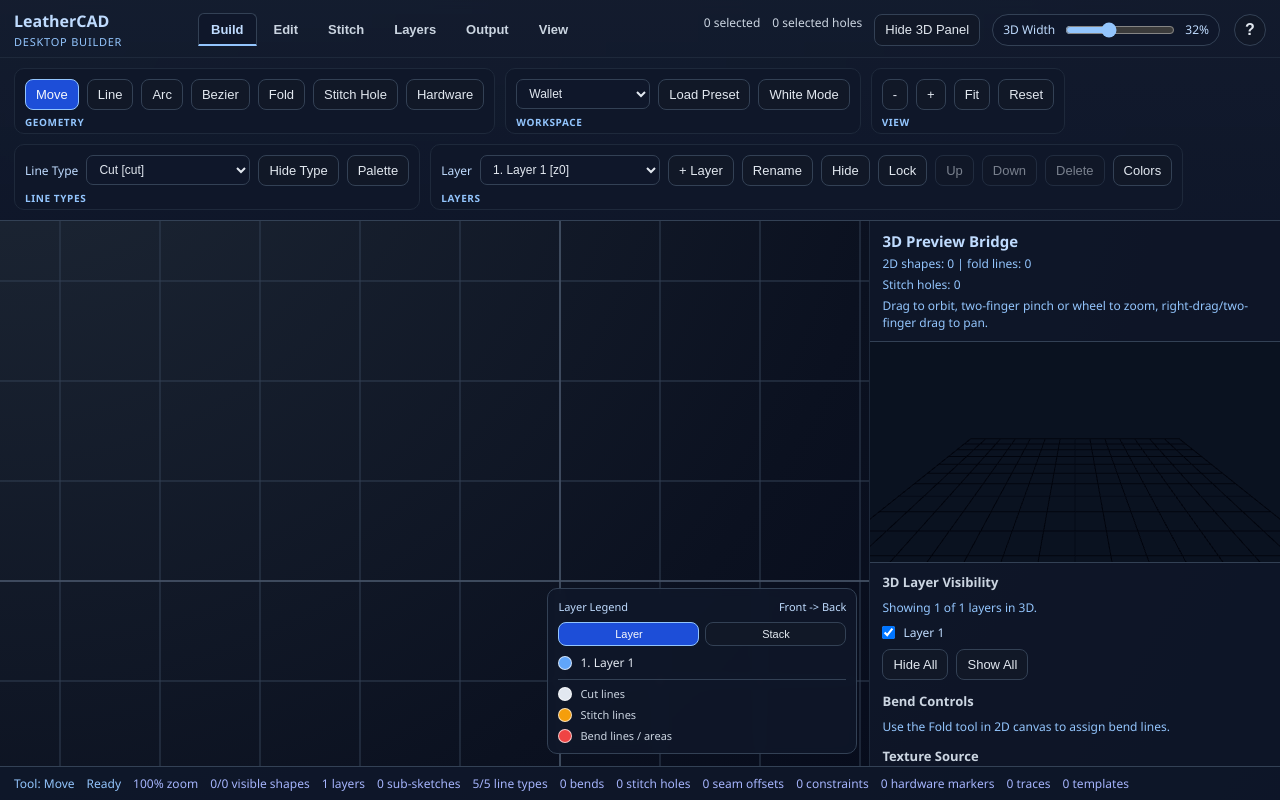
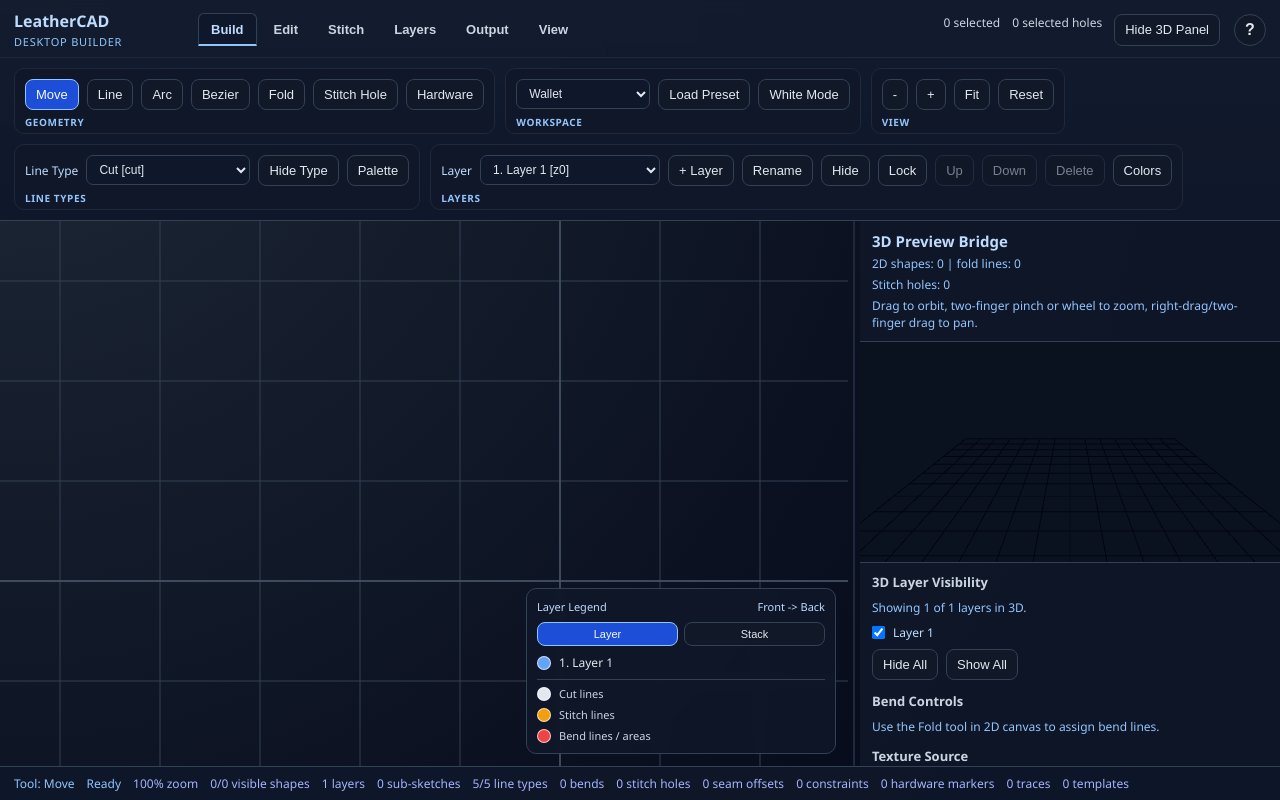
Before and after one commit to ahzs645/LeatherCad, a React (Vite) app: page / in a window 1280 px wide. Built offline with nearby package versions, Linux system fonts and the light colour scheme.

Commit message:
Add resizable 3D preview controls

```diff
--- a/src/app/styles/App.css
+++ b/src/app/styles/App.css
@@ -163,22 +163,6 @@
   gap: 12px;
   font-size: 12px;
   color: var(--text-subtle);
-}
-
-.desktop-preview-width-control {
-  display: inline-flex;
-  align-items: center;
-  gap: 8px;
-  padding: 4px 10px;
-  border: 1px solid var(--border-color);
-  border-radius: 999px;
-  background: var(--surface-input);
-  color: var(--text-muted-strong);
-}
-
-.desktop-preview-width-control input {
-  width: 110px;
-  accent-color: var(--accent-border);
 }
 
 .desktop-ribbon-panel {
@@ -436,6 +420,35 @@ button:disabled {
   min-width: 0;
   display: grid;
   grid-template-columns: minmax(0, 1fr) minmax(330px, 32vw);
+}
+
+.workspace.desktop .canvas-pane {
+  border-right: 0;
+}
+
+.workspace-splitter {
+  min-height: 0;
+  position: relative;
+  cursor: col-resize;
+  touch-action: none;
+}
+
+.workspace-splitter::before {
+  content: '';
+  position: absolute;
+  top: 0;
+  bottom: 0;
+  left: 50%;
+  width: 2px;
+  transform: translateX(-50%);
+  border-radius: 999px;
+  background: var(--border-soft);
+  transition: background-color 120ms ease;
+}
+
+.workspace-splitter:hover::before,
+.workspace-splitter.active::before {
+  background: var(--accent-border);
 }
 
 .canvas-pane {
--- a/src/features/editor/EditorApp.tsx
+++ b/src/features/editor/EditorApp.tsx
@@ -1,4 +1,4 @@
-import { useRef, useState, type CSSProperties } from 'react'
+import { useCallback, useEffect, useRef, useState, type CSSProperties, type PointerEvent as ReactPointerEvent } from 'react'
 import '../../app/styles/App.css'
 import {
   uid,
@@ -88,6 +88,10 @@ import { useSelectionActions } from './hooks/useSelectionActions'
 import { useThemeActions } from './hooks/useThemeActions'
 import { useEditorPanelState } from './hooks/useEditorPanelState'
 
+const DESKTOP_PREVIEW_MIN_WIDTH_PX = 300
+const DESKTOP_CANVAS_MIN_WIDTH_PX = 420
+const DESKTOP_SPLITTER_WIDTH_PX = 12
+
 export function EditorApp() {
   const initialLayerIdRef = useRef(uid())
   const [lineTypes, setLineTypes] = useState<LineType[]>(() => createDefaultLineTypes())
@@ -122,7 +126,8 @@ export function EditorApp() {
   const [cursorPoint, setCursorPoint] = useState<Point | null>(null)
   const [status, setStatus] = useState('Ready')
   const [showThreePreview, setShowThreePreview] = useState(true)
-  const [desktopPreviewWidthPercent, setDesktopPreviewWidthPercent] = useState(32)
+  const [desktopPreviewWidthPx, setDesktopPreviewWidthPx] = useState(420)
+  const [isDesktopPreviewResizing, setIsDesktopPreviewResizing] = useState(false)
   const [isMobileLayout, setIsMobileLayout] = useState(false)
   const [mobileViewMode, setMobileViewMode] = useState<MobileViewMode>('editor')
   const [showMobileMenu, setShowMobileMenu] = useState(false)
@@ -218,6 +223,7 @@ export function EditorApp() {
   const svgInputRef = useRef<HTMLInputElement | null>(null)
   const tracingInputRef = useRef<HTMLInputElement | null>(null)
   const templateImportInputRef = useRef<HTMLInputElement | null>(null)
+  const workspaceRef = useRef<HTMLElement | null>(null)
   const lastSnapshotRef = useRef<EditorSnapshot | null>(null)
   const lastSnapshotSignatureRef = useRef<string | null>(null)
   const applyingHistoryRef = useRef(false)
@@ -810,6 +816,86 @@ export function EditorApp() {
     setStatus(`Tool selected: ${toolLabel(nextTool)}`)
   }
 
+  const clampDesktopPreviewWidth = useCallback((value: number) => {
+    const workspaceWidth = workspaceRef.current?.clientWidth ?? 0
+    if (workspaceWidth <= 0) {
+      return Math.max(value, DESKTOP_PREVIEW_MIN_WIDTH_PX)
+    }
+
+    const computedMax = workspaceWidth - DESKTOP_CANVAS_MIN_WIDTH_PX - DESKTOP_SPLITTER_WIDTH_PX
+    const maxPreviewWidth = Math.max(DESKTOP_PREVIEW_MIN_WIDTH_PX, computedMax)
+    return Math.min(Math.max(value, DESKTOP_PREVIEW_MIN_WIDTH_PX), maxPreviewWidth)
+  }, [])
+
+  const handleDesktopSplitterPointerDown = useCallback(
+    (event: ReactPointerEvent<HTMLDivElement>) => {
+      if (isMobileLayout || !showThreePreview) {
+        return
+      }
+
+      event.preventDefault()
+      setIsDesktopPreviewResizing(true)
+      event.currentTarget.setPointerCapture(event.pointerId)
+
+      const updateFromPointer = (clientX: number) => {
+        const workspaceRect = workspaceRef.current?.getBoundingClientRect()
+        if (!workspaceRect) {
+          return
+        }
+
+        const nextWidth = workspaceRect.right - clientX - DESKTOP_SPLITTER_WIDTH_PX / 2
+        setDesktopPreviewWidthPx(clampDesktopPreviewWidth(nextWidth))
+      }
+
+      const handlePointerMove = (pointerEvent: PointerEvent) => {
+        updateFromPointer(pointerEvent.clientX)
+      }
+
+      const finishResize = () => {
+        window.removeEventListener('pointermove', handlePointerMove)
+        window.removeEventListener('pointerup', finishResize)
+        window.removeEventListener('pointercancel', finishResize)
+        setIsDesktopPreviewResizing(false)
+      }
+
+      window.addEventListener('pointermove', handlePointerMove)
+      window.addEventListener('pointerup', finishResize)
+      window.addEventListener('pointercancel', finishResize)
+      updateFromPointer(event.clientX)
+    },
+    [clampDesktopPreviewWidth, isMobileLayout, showThreePreview],
+  )
+
+  useEffect(() => {
+    if (isMobileLayout || !showThreePreview) {
+      return
+    }
+
+    const syncPreviewWidth = () => {
+      setDesktopPreviewWidthPx((current) => clampDesktopPreviewWidth(current))
+    }
+
+    syncPreviewWidth()
+    window.addEventListener('resize', syncPreviewWidth)
+    return () => window.removeEventListener('resize', syncPreviewWidth)
+  }, [clampDesktopPreviewWidth, isMobileLayout, showThreePreview])
+
+  useEffect(() => {
+    if (!isDesktopPreviewResizing) {
+      return
+    }
+
+    const previousCursor = document.body.style.cursor
+    const previousUserSelect = document.body.style.userSelect
+    document.body.style.cursor = 'col-resize'
+    document.body.style.userSelect = 'none'
+
+    return () => {
+      document.body.style.cursor = previousCursor
+      document.body.style.userSelect = previousUserSelect
+    }
+  }, [isDesktopPreviewResizing])
+
   const {
     workspaceClassName,
     topbarClassName,
@@ -832,12 +918,12 @@ export function EditorApp() {
     mobileOptionsTab,
     desktopRibbonTab,
   })
-  const effectiveDesktopPreviewWidthPercent = Math.min(Math.max(desktopPreviewWidthPercent, 22), 48)
+  const effectiveDesktopPreviewWidthPx = clampDesktopPreviewWidth(desktopPreviewWidthPx)
   const workspaceStyle: CSSProperties | undefined = isMobileLayout
     ? undefined
     : showThreePreview
       ? {
-          gridTemplateColumns: `minmax(0, 1fr) minmax(300px, ${effectiveDesktopPreviewWidthPercent}%)`,
+          gridTemplateColumns: `minmax(0, 1fr) ${DESKTOP_SPLITTER_WIDTH_PX}px ${effectiveDesktopPreviewWidthPx}px`,
         }
       : {
           gridTemplateColumns: 'minmax(0, 1fr)',
@@ -851,7 +937,6 @@ export function EditorApp() {
     selectedShapeCount,
     selectedStitchHoleCount,
     showThreePreview,
-    desktopPreviewWidthPercent: effectiveDesktopPreviewWidthPercent,
     setShowHelpModal,
     showToolSection,
     tool,
@@ -949,7 +1034,6 @@ export function EditorApp() {
     setShowPrintPreviewModal,
     showPrintAreas,
     setShowPrintAreas,
-    setDesktopPreviewWidthPercent,
     setShowThreePreview,
     resetDocument,
   })
@@ -1132,7 +1216,7 @@ export function EditorApp() {
     <div className={`app-shell ${themeMode === 'light' ? 'theme-light' : 'theme-dark'}`}>
       <EditorTopbar {...topbarProps} />
 
-      <main className={workspaceClassName} style={workspaceStyle}>
+      <main ref={workspaceRef} className={workspaceClassName} style={workspaceStyle}>
         <EditorCanvasPane
           hideCanvasPane={hideCanvasPane}
           svgRef={svgRef}
@@ -1175,6 +1259,16 @@ export function EditorApp() {
           stackLegendEntries={stackLegendEntries}
         />
 
+        {!isMobileLayout && showThreePreview && (
+          <div
+            className={`workspace-splitter ${isDesktopPreviewResizing ? 'active' : ''}`}
+            role="separator"
+            aria-orientation="vertical"
+            aria-label="Resize 3D panel"
+            onPointerDown={handleDesktopSplitterPointerDown}
+          />
+        )}
+
         <EditorPreviewPane {...previewPaneProps} />
       </main>
 
--- a/src/features/editor/components/EditorTopbar.tsx
+++ b/src/features/editor/components/EditorTopbar.tsx
@@ -20,7 +20,6 @@ type EditorTopbarProps = {
   selectedShapeCount: number
   selectedStitchHoleCount: number
   showThreePreview: boolean
-  desktopPreviewWidthPercent: number
   onOpenHelpModal: () => void
   showToolSection: boolean
   tool: Tool
@@ -123,7 +122,6 @@ type EditorTopbarProps = {
   onOpenPrintPreviewModal: () => void
   showPrintAreas: boolean
   onTogglePrintAreas: () => void
-  onSetDesktopPreviewWidthPercent: (widthPercent: number) => void
   onToggleThreePreview: () => void
   onResetDocument: () => void
 }
@@ -136,7 +134,6 @@ export function EditorTopbar({
   selectedShapeCount,
   selectedStitchHoleCount,
   showThreePreview,
-  desktopPreviewWidthPercent,
   onOpenHelpModal,
   showToolSection,
   tool,
@@ -239,7 +236,6 @@ export function EditorTopbar({
   onOpenPrintPreviewModal,
   showPrintAreas,
   onTogglePrintAreas,
-  onSetDesktopPreviewWidthPercent,
   onToggleThreePreview,
   onResetDocument,
 }: EditorTopbarProps) {
@@ -266,20 +262,6 @@ export function EditorTopbar({
             <span>{selectedShapeCount} selected</span>
             <span>{selectedStitchHoleCount} selected holes</span>
             <button onClick={onToggleThreePreview}>{showThreePreview ? 'Hide 3D Panel' : 'Show 3D Panel'}</button>
-            {showThreePreview && (
-              <label className="desktop-preview-width-control">
-                <span>3D Width</span>
-                <input
-                  type="range"
-                  min={22}
-                  max={48}
-                  step={1}
-                  value={desktopPreviewWidthPercent}
-                  onChange={(event) => onSetDesktopPreviewWidthPercent(Number(event.target.value))}
-                />
-                <span>{desktopPreviewWidthPercent}%</span>
-              </label>
-            )}
             <button
               type="button"
               className="help-button"
--- a/src/features/editor/hooks/useEditorTopbarProps.ts
+++ b/src/features/editor/hooks/useEditorTopbarProps.ts
@@ -18,7 +18,6 @@ type UseEditorTopbarPropsParams = {
   selectedShapeCount: number
   selectedStitchHoleCount: number
   showThreePreview: boolean
-  desktopPreviewWidthPercent: number
   setShowHelpModal: Dispatch<SetStateAction<boolean>>
   showToolSection: boolean
   tool: Tool
@@ -116,7 +115,6 @@ type UseEditorTopbarPropsParams = {
   setShowPrintPreviewModal: Dispatch<SetStateAction<boolean>>
   showPrintAreas: boolean
   setShowPrintAreas: Dispatch<SetStateAction<boolean>>
-  setDesktopPreviewWidthPercent: Dispatch<SetStateAction<number>>
   setShowThreePreview: Dispatch<SetStateAction<boolean>>
   resetDocument: () => void
 }
@@ -130,7 +128,6 @@ export function useEditorTopbarProps(params: UseEditorTopbarPropsParams): Compon
     selectedShapeCount,
     selectedStitchHoleCount,
     showThreePreview,
-    desktopPreviewWidthPercent,
     setShowHelpModal,
     showToolSection,
     tool,
@@ -228,7 +225,6 @@ export function useEditorTopbarProps(params: UseEditorTopbarPropsParams): Compon
     setShowPrintPreviewModal,
     showPrintAreas,
     setShowPrintAreas,
-    setDesktopPreviewWidthPercent,
     setShowThreePreview,
     resetDocument,
   } = params
@@ -241,7 +237,6 @@ export function useEditorTopbarProps(params: UseEditorTopbarPropsParams): Compon
     selectedShapeCount,
     selectedStitchHoleCount,
     showThreePreview,
-    desktopPreviewWidthPercent,
     onOpenHelpModal: () => setShowHelpModal(true),
     showToolSection,
     tool,
@@ -351,7 +346,6 @@ export function useEditorTopbarProps(params: UseEditorTopbarPropsParams): Compon
     onOpenPrintPreviewModal: () => setShowPrintPreviewModal(true),
     showPrintAreas,
     onTogglePrintAreas: () => setShowPrintAreas((previous) => !previous),
-    onSetDesktopPreviewWidthPercent: setDesktopPreviewWidthPercent,
     onToggleThreePreview: () => setShowThreePreview((previous) => !previous),
     onResetDocument: resetDocument,
   }
```
